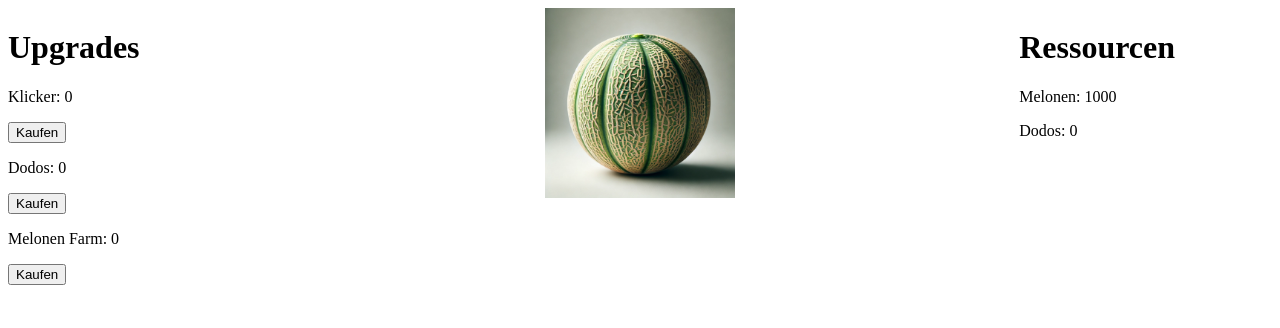
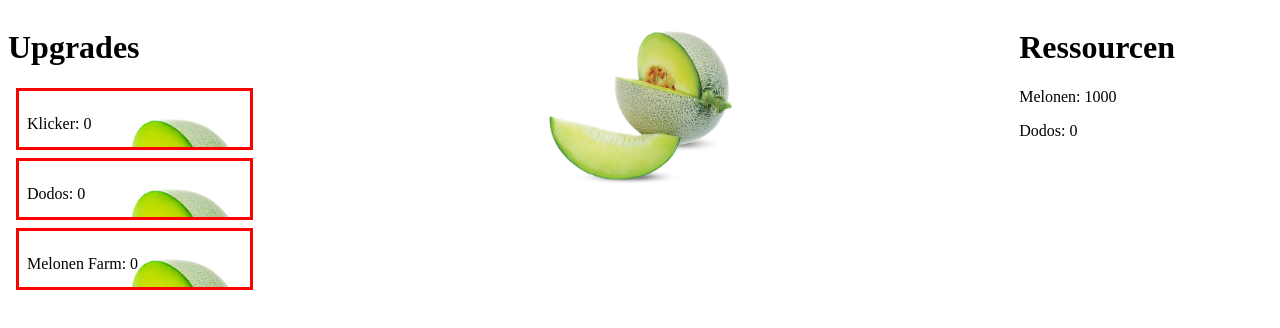
Before and after one commit to Domeimeie/DodoVFrontend, a Vue app: page / in a window 1280 px wide. Shown: the top 328 px of the page. Built offline with nearby package versions, Linux system fonts and the light colour scheme.

Commit message:
Improved upgrade buttons

```diff
--- a/src/components/props/Upgrades.vue
+++ b/src/components/props/Upgrades.vue
@@ -1,16 +1,58 @@
 <template>
-    <div id="ressource"><p>{{ name }}: {{ amount }}</p><button  @click="click">Kaufen</button></div>
+    <div class="upgrade" :class="isUpgradeActive()" @click="click" :style="{ backgroundImage: `url(${image})` }">
+            <p>{{ name }}: {{ amount }}</p>
+    </div>
 </template>
 
 <script setup>
     const props = defineProps({
     name: String,
-    amount: Number
+    amount: Number,
+    image: String,
+    upgradeCost: Number,
+    availableCost: Number
     });
 
     const emit = defineEmits(['upgrade'])
     const click = () => {
         emit('upgrade');
     };
-;
+
+    const isUpgradeActive = () => {
+        if(props.availableCost>=props.upgradeCost){
+            return "upgradeActive";
+        }
+    };
 </script>
+
+<style scoped>
+    .upgrade{
+        margin: 1vh;
+        padding: 1vh;
+        height: 5vh;
+        background-size: cover;
+        border: solid;
+        border-color: red;
+        filter:saturate(0%);
+    }
+
+    .upgradeActive{
+        cursor: pointer;
+        filter:saturate(200%);
+    }
+
+    .upgradeActive:hover{
+        opacity: 0.5;
+        filter:saturate(200%);
+    }
+
+    .upgrade img{
+        width: 100%;
+        height: 100%;
+        object-fit: cover;
+    }
+
+    .upgrade p{
+        top: 50%;
+    }
+</style>
--- a/src/components/villageView/UpgradeList.vue
+++ b/src/components/villageView/UpgradeList.vue
@@ -1,8 +1,8 @@
 <template>
     <h1>Upgrades</h1>
-    <Ressource :name="'Klicker'" :amount=clickerStore.clicker @upgrade="upgradeClicker"/>
-    <Ressource :name="'Dodos'" :amount=dodoStore.dodo  @upgrade="upgradeDodo"/>
-    <Ressource :name="'Melonen Farm'" :amount=melonFieldStore.melonField @upgrade="upgradeMelonFarm"/>
+    <Ressource :name="'Klicker'" :amount=clickerStore.clicker :image=clickerImage :upgradeCost=clickerBaseUpgradeCost*(clickerStore.clicker+1) :availableCost=melonStore.melon @upgrade="upgradeClicker"/>
+    <Ressource :name="'Dodos'" :amount=dodoStore.dodo :image=dodoImage :upgradeCost=dodoBaseUpgradeCost :availableCost=melonStore.melon @upgrade="upgradeDodo"/>
+    <Ressource :name="'Melonen Farm'" :amount=melonFieldStore.melonField :image=melonFarmImage :upgradeCost=melonFieldBaseUpgradeCost*(melonFieldStore.melonField+1) :availableCost=melonStore.melon @upgrade="upgradeMelonFarm"/>
 </template>
 
 
@@ -12,29 +12,35 @@
     import { useMelonFieldStore } from '@/components/stores/UpgradeStores.js';
     import { useMelonStore } from '@/components/stores/RessourceStores.js';
     import { useDodoStore } from '@/components/stores/RessourceStores.js';
+    import clickerImage from '@/assets/melon.webp';
+    import dodoImage from '@/assets/melon.webp';
+    import melonFarmImage from '@/assets/melon.webp';
 
+    const clickerBaseUpgradeCost=100;
+    const dodoBaseUpgradeCost=50;
+    const melonFieldBaseUpgradeCost=200;
     const melonStore = useMelonStore();
 
     const clickerStore = useClickerStore();
     const upgradeClicker = () => {
-        if (melonStore.melon>=100*(clickerStore.clicker+1)){
-            melonStore.updateMelon(melonStore.melon - 100*(clickerStore.clicker+1));
+        if (melonStore.melon>=clickerBaseUpgradeCost*(clickerStore.clicker+1)){
+            melonStore.updateMelon(melonStore.melon - clickerBaseUpgradeCost*(clickerStore.clicker+1));
             clickerStore.updateClicker(clickerStore.clicker + 1);
         }
     };
 
     const dodoStore = useDodoStore();
     const upgradeDodo = () => {
-        if (melonStore.melon>=50){
-            melonStore.updateMelon(melonStore.melon - 50);
+        if (melonStore.melon>=dodoBaseUpgradeCost){
+            melonStore.updateMelon(melonStore.melon - dodoBaseUpgradeCost);
             dodoStore.updateDodo(dodoStore.dodo + 1);
         }
     };
 
     const melonFieldStore = useMelonFieldStore();
     const upgradeMelonFarm = () => {
-        if (melonStore.melon>=200*(melonFieldStore.melonField+1)){
-            melonStore.updateMelon(melonStore.melon - 200*(melonFieldStore.melonField+1));
+        if (melonStore.melon>=melonFieldBaseUpgradeCost*(melonFieldStore.melonField+1)){
+            melonStore.updateMelon(melonStore.melon - melonFieldBaseUpgradeCost*(melonFieldStore.melonField+1));
             melonFieldStore.updateMelonField(melonFieldStore.melonField + 1);
         }
     };
```
Also changed, not shown: src/assets/melon.webp.
